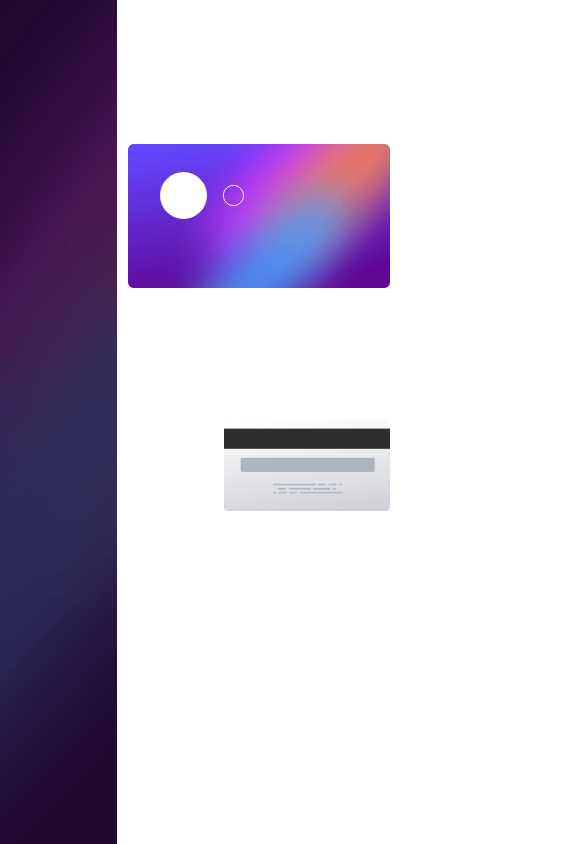
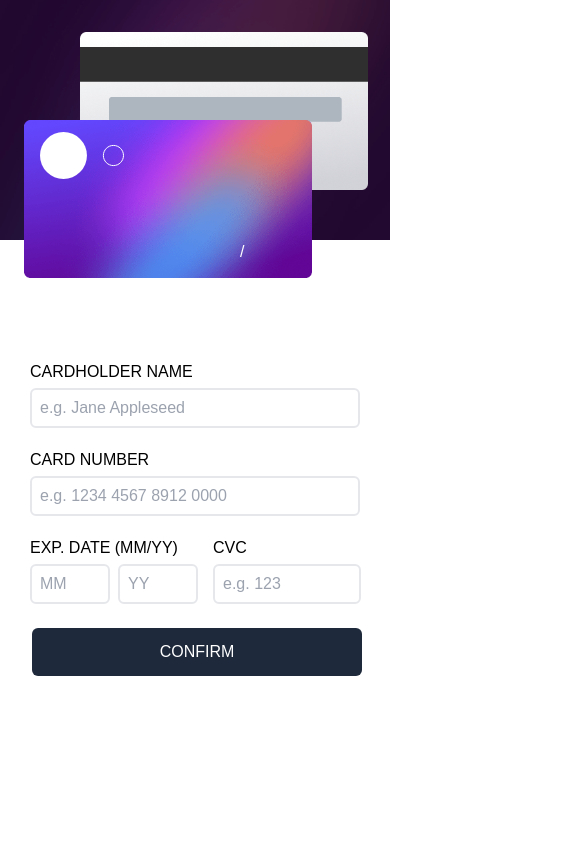
Before and after one commit to lgorvin/credit-card-form, a React (Create React App) app: page / in a window 390 px wide. Shown: the top 844 px of the page, 585 px wide, since content can reach past the window. Built offline with nearby package versions, Linux system fonts and the light colour scheme.

Commit message:
added mobile functionality and error checking

```diff
--- a/src/App.js
+++ b/src/App.js
@@ -1,9 +1,17 @@
+import React from "react";
+import { useMediaQuery } from "react-responsive";
 import Card from "./components/Card";
+import CardMobile from "./components/CardMobile";
 
 function App() {
+  const isDesktopOrLaptop = useMediaQuery({
+    query: "(min-width: 1100px)",
+  });
+  const isTabletOrMobile = useMediaQuery({ query: "(max-width: 1100px)" });
   return (
     <div>
-      <Card />
+      {isDesktopOrLaptop && <Card />}
+      {isTabletOrMobile && <CardMobile />}
     </div>
   );
 }
--- /dev/null
+++ b/src/components/CardMobile.jsx
@@ -0,0 +1,232 @@
+import React, { useState } from "react";
+import cardFront from "../assets/bg-card-front.png";
+import cardBack from "../assets/bg-card-back.png";
+
+const CardMobile = () => {
+  const [cardnum, setCardnum] = useState("");
+  const [cardname, setCardname] = useState("");
+  const [cardmonth, setCardmonth] = useState("");
+  const [cardyear, setCardyear] = useState("");
+  const [cardcvc, setCardcvc] = useState("");
+
+  const handleChange = (e) => {
+    setCardnum(e.target.value);
+  };
+
+  const handleChange2 = (e) => {
+    setCardname(e.target.value);
+  };
+
+  const handleChange3 = (e) => {
+    setCardmonth(e.target.value);
+  };
+
+  const handleChange4 = (e) => {
+    setCardyear(e.target.value);
+  };
+
+  const handleChange5 = (e) => {
+    setCardcvc(e.target.value);
+  };
+
+  const [confirm, setConfirm] = useState(false);
+  const handleClick = () => {
+    setConfirm(!confirm);
+  };
+
+  return (
+    <div className="h-screen">
+      <div
+        className={
+          !confirm
+            ? "absolute pl-[213px] md:pl-[454px] pt-[536px] duration-300"
+            : "hidden"
+        }
+      >
+        <h1 className="text-black">CVC</h1>
+      </div>
+      <div
+        className={
+          !confirm
+            ? "absolute pl-[30px] md:pl-[270px] pt-[360px] duration-300"
+            : "hidden"
+        }
+      >
+        <h1 className="pb-1 text-black">CARDHOLDER NAME</h1>
+        <input
+          className="border-2 leading-9 pl-2 w-[330px] rounded-md"
+          onKeyPress={(event) => {
+            if (!/[a-z A-Z]/.test(event.key)) {
+              event.preventDefault();
+              alert("Only input characters A-Z");
+            }
+          }}
+          placeholder="e.g. Jane Appleseed"
+          type="text"
+          value={cardname}
+          onChange={handleChange2}
+          name=""
+          id=""
+        />
+        <h1 className="pt-5 pb-1 text-black">CARD NUMBER</h1>
+        <input
+          className="border-2 leading-9 pl-2 w-[330px] rounded-md"
+          onKeyPress={(event) => {
+            if (!/[0-9]/.test(event.key)) {
+              event.preventDefault();
+              alert("Only input numbers");
+            }
+          }}
+          placeholder="e.g. 1234 4567 8912 0000"
+          type="text"
+          value={cardnum}
+          onChange={handleChange}
+          maxLength={16}
+          name=""
+          id=""
+        />
+        <h1 className="pt-5 pb-1 text-black">EXP. DATE (MM/YY)</h1>
+        <input
+          className="inline border-2 leading-9 pl-2 w-20 rounded-md"
+          onKeyPress={(event) => {
+            if (!/[0-9]/.test(event.key)) {
+              event.preventDefault();
+              alert("Only input numbers");
+            }
+          }}
+          placeholder="MM"
+          type="text"
+          value={cardmonth}
+          onChange={handleChange3}
+          maxLength={2}
+          name=""
+          id=""
+        />
+        <input
+          className="inline border-2 leading-9 ml-2 pl-2 w-20 rounded-md"
+          onKeyPress={(event) => {
+            if (!/[0-9]/.test(event.key)) {
+              event.preventDefault();
+              alert("Only input numbers");
+            }
+          }}
+          placeholder="YY"
+          type="text"
+          value={cardyear}
+          onChange={handleChange4}
+          maxLength={2}
+          name=""
+          id=""
+        />
+        <input
+          className="absolute border-2 leading-9 ml-[15px] pl-2 w-[148px] rounded-md"
+          onKeyPress={(event) => {
+            if (!/[0-9]/.test(event.key)) {
+              event.preventDefault();
+              alert("Only input numbers");
+            }
+          }}
+          placeholder="e.g. 123"
+          type="text"
+          value={cardcvc}
+          onChange={handleChange5}
+          maxLength={3}
+          name=""
+          id=""
+        />
+        <button
+          onClick={handleClick}
+          className="absolute ml-[-166px] rounded-md w-[330px] p-3 text-center text-white mt-16 bg-slate-800 hover:bg-slate-600 active:bg-slate-300 active:text-black duration-300"
+        >
+          CONFIRM
+        </button>
+      </div>
+      <div
+        className={
+          !confirm ? "hidden" : "absolute pl-[50px] md:pl-[280px] pt-[360px]"
+        }
+      >
+        <div className="pt-12 pl-[100px]">
+          <svg
+            className="ml-[-5px]"
+            width="80"
+            height="80"
+            fill="none"
+            xmlns="http://www.w3.org/2000/svg"
+          >
+            <circle cx="40" cy="40" r="40" fill="url(#a)" />
+            <path d="M28 39.92 36.08 48l16-16" stroke="#fff" stroke-width="3" />
+            <defs>
+              <linearGradient
+                id="a"
+                x1="-23.014"
+                y1="11.507"
+                x2="0"
+                y2="91.507"
+                gradientUnits="userSpaceOnUse"
+              >
+                <stop stop-color="#6348FE" />
+                <stop offset="1" stop-color="#610595" />
+              </linearGradient>
+            </defs>
+          </svg>
+          <h1 className="text-black text-3xl mt-8 ml-[-44px]">THANK YOU!</h1>
+          <p className="text-gray-400 ml-[-80px] mt-4">
+            We've added your card details
+          </p>
+          <button
+            onClick={handleClick}
+            className="absolute ml-[-98px] rounded-md w-[280px] p-3 text-center text-white mt-8 bg-slate-800 hover:bg-slate-600 active:bg-slate-300 active:text-black duration-300"
+          >
+            CONTINUE
+          </button>
+        </div>
+      </div>
+
+      <div className="absolute">
+        <h1 className="absolute text-white text-sm pl-[310px] md:pl-[547px] pt-[100px] duration-300">
+          {cardcvc}
+        </h1>
+        <img
+          className="w-72 ml-20 md:ml-80 mt-8 duration-300"
+          src={cardBack}
+          alt=""
+        />
+      </div>
+      <div className="absolute">
+        <h1 className="absolute text-white text-xl pl-12 md:pl-72 pt-[200px] duration-300">
+          {cardnum.toString().replace(/\d{4}(?=.)/g, "$& ")}
+        </h1>
+        <h1 className="absolute text-white text-md pl-12 md:pl-72 pt-[240px] duration-300">
+          {cardname}
+        </h1>
+        <h1 className="absolute text-white text-md pl-60 md:pl-[460px] pt-[240px] duration-300">
+          {cardmonth}/{cardyear}
+        </h1>
+        <img
+          className="w-72 ml-6 md:ml-64 mt-[120px] duration-300"
+          src={cardFront}
+          alt=""
+        />
+      </div>
+      <div className="absolute pt-[132px] pl-10 md:pl-[270px] duration-300">
+        <svg
+          className=""
+          width="84"
+          height="47"
+          fill="none"
+          xmlns="http://www.w3.org/2000/svg"
+        >
+          <ellipse cx="23.478" cy="23.5" rx="23.478" ry="23.5" fill="#fff" />
+          <path
+            d="M83.5 23.5c0 5.565-4.507 10.075-10.065 10.075-5.559 0-10.065-4.51-10.065-10.075 0-5.565 4.506-10.075 10.065-10.075 5.558 0 10.065 4.51 10.065 10.075Z"
+            stroke="#fff"
+          />
+        </svg>
+      </div>
+      <div className="h-60 bgMobile"></div>
+    </div>
+  );
+};
+
+export default CardMobile;
--- a/src/index.css
+++ b/src/index.css
@@ -15,3 +15,9 @@ body {
 .bg2 {
   background-image: url("./assets/bg-card-front.png");
 }
+
+.bgMobile {
+  background-image: url("./assets/bg-main-mobile.png");
+  background-position: center;
+  background-size: cover;
+}
```
